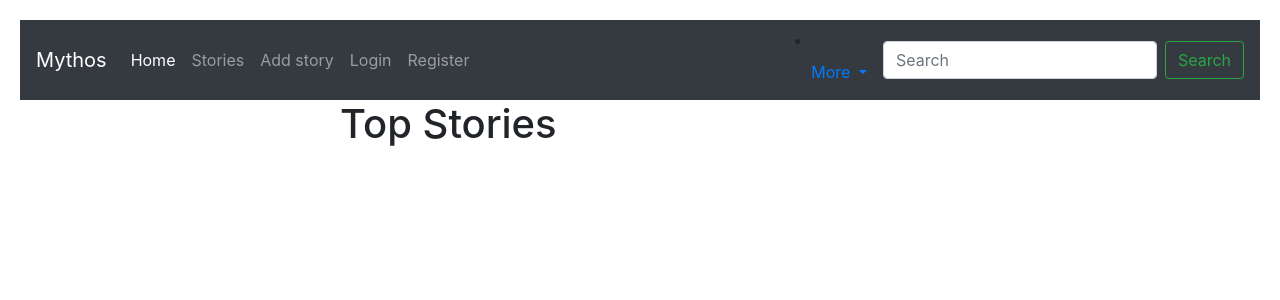
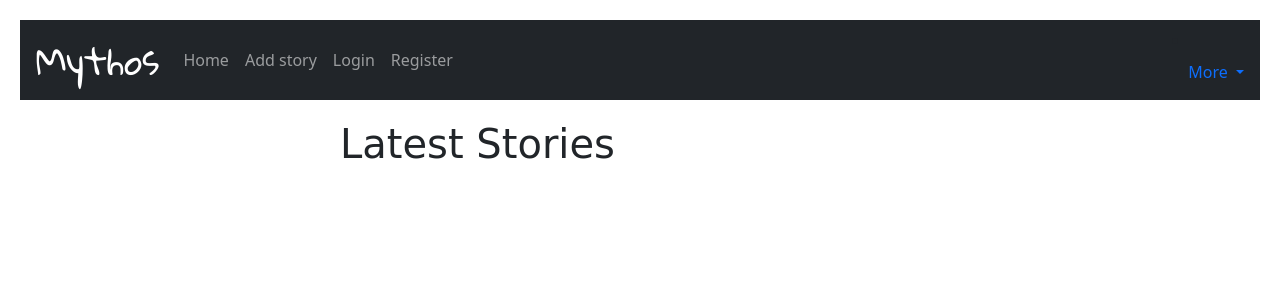
Before and after one commit to AMartins87/mythos, a Django app: page / in a window 1280 px wide. Shown: the top 300 px of the page. Run offline with Django 3.2, Linux system fonts and the light colour scheme; data that the repository does not hold is empty.

Commit message:
Minor corrections in views.py and html pages. Changed css styling and added google font

```diff
--- a/blog/views.py
+++ b/blog/views.py
@@ -1,6 +1,7 @@
 from django.shortcuts import render, get_object_or_404
 from django.views.generic import ListView, DetailView, CreateView
 from django.urls import reverse_lazy, reverse
+from django.http import HttpResponseRedirect
 from .models import Post, Comment
 from .forms import PostForm, CommentForm
 
@@ -47,13 +48,14 @@ class AddCommentView(CreateView):
 
     success_url = reverse_lazy('home')
 
+
 def LikeView(request, pk):
     post = get_object_or_404(Post, id=request.POST.get('post_id'))
-    liked=False
+    liked = False
     if post.likes.filter(id=request.user.id).exists():
         post.likes.remove(request.user)
         liked = False
     else:
         post.likes.add(request.user)
-        liked= True
+        liked = True
     return HttpResponseRedirect(reverse('blog', args=[str(pk)]))
--- a/static/css/style.css
+++ b/static/css/style.css
@@ -1,5 +1,11 @@
 body {
     padding: 20px;
+}
+
+h1.m-auto {
+    padding-top: 20px;
+    height: 80px;
+    width: 600px;
 }
 
 .h1, .h2, .h3, .h4, .h5, .h6 {
@@ -8,4 +14,14 @@ body {
 
 h1, h2, h3, h4, h5, h6 {
     margin-top: 15px;
+    font-family: 'Indie Flower', cursive;
 }
+
+.navbar-brand {
+    padding-left: 1rem;
+    font-size: 2.25rem;
+}
+
+a.navbar-brand {
+    font-family: 'Gloria Hallelujah', cursive;
+}
--- a/templates/add_comment.html
+++ b/templates/add_comment.html
@@ -1,5 +1,5 @@
 {% extends 'base.html' %}
-{% block title %} Add Comment {% endblock %}
+{% block title %} {% endblock %}
 
 {% block content %}
 
--- a/templates/base.html
+++ b/templates/base.html
@@ -4,10 +4,13 @@
 <head>
     <meta charset="utf-8">
     <meta name="viewport" content="width=device-width, initial-scale=1 shrink-to-fit=no">
+    <!-- Google Fonts -->
+    <link href="https://fonts.googleapis.com/css2?family=Gloria+Hallelujah&display=swap" rel="stylesheet">
+    <!-- Bootstrap CSS -->
+    <link rel="stylesheet" href="https://cdnjs.cloudflare.com/ajax/libs/font-awesome/5.15.3/css/all.min.css">
+    <link href="https://cdn.jsdelivr.net/npm/bootstrap@5.0.1/dist/css/bootstrap.min.css" rel="stylesheet"
+        integrity="sha384-+0n0xVW2eSR5OomGNYDnhzAbDsOXxcvSN1TPprVMTNDbiYZCxYbOOl7+AMvyTG2x" crossorigin="anonymous">
 
-    <!-- Bootstrap CSS -->
-    <link rel="stylesheet" href="https://cdn.jsdelivr.net/npm/bootstrap@4.3.1/dist/css/bootstrap.min.css"
-        integrity="sha384-ggOyR0iXCbMQv3Xipma34MD+dH/1fQ784/j6cY/iJTQUOhcWr7x9JvoRxT2MZw1T" crossorigin="anonymous">
     <!-- Personalised CSS-->
     <link href="/static/css/style.css" rel="stylesheet" />
     <title>{% block title %} {% endblock %}</title>
@@ -26,9 +29,9 @@
                 <li class="nav-item active">
                     <a class="nav-link" href="{% url 'home' %}">Home <span class="sr-only">(current)</span></a>
                 </li>
-                <li class="nav-item">
-                    <a class="nav-link" href="#">Stories</a>
-                </li>
+                <!-- <li class="nav-item">
+                    <a class="nav-link" href="stories.html">Stories</a>
+                </li> -->
                 {% if user.is_authenticated %}
                 <li class="nav-item">
                     <a class="nav-link" href="{% url 'new-post' %}">Add story</a>
@@ -38,17 +41,7 @@
                     <a class="nav-link" href="{% url 'login' %}">Add story</a>
                 </li>
                 {% endif %}
-                <!-- <li class="nav-item dropdown">
-                    <a class="nav-link dropdown-toggle" href="#" id="navbarDropdown" role="button"
-                        data-toggle="dropdown" aria-haspopup="true" aria-expanded="false">
-                        More
-                    </a>
-                    <div class="dropdown-menu" aria-labelledby="navbarDropdown">
-                        <a class="dropdown-item" href="#">Guidelines</a>
-                        <a class="dropdown-item" href="#">Contact Us</a>
-                    </div>
 
-                </li> -->
                 {% if user.is_authenticated %}
                 <div class="mx-4  dropdown">
                     <a class=" dropdown-toggle " href="#" id="navbarDropdown" role="button" data-toggle="dropdown"
@@ -56,7 +49,6 @@
 
                     <div class="nav-item dropdown">
                         <div class="dropdown-menu" aria-labelledby="navbarDropdown">
-
 
                             <a class="dropdown-item" href="{% url 'logout' %}">Logout</a>
                         </div>
@@ -87,10 +79,10 @@
 
                 </li>
             </ul>
-            <form class="form-inline my-2 my-lg-0">
+            <!-- <form class="form-inline my-2 my-lg-0">
                 <input class="form-control mr-sm-2" type="search" placeholder="Search" aria-label="Search">
                 <button class="btn btn-outline-success my-2 my-sm-0" type="submit">Search</button>
-            </form>
+            </form> -->
         </div>
     </nav>
 
--- a/templates/index.html
+++ b/templates/index.html
@@ -4,7 +4,7 @@
 
 {% block content %}
 
-<h1 class="m-auto" style="height: 120px; width: 600px;">Top Stories</h1>
+<h1 class="m-auto" style="height: 120px; width: 600px;">Latest Stories</h1>
 <div class="mx-auto mt-11" style="width: 800px;">
     <ol>
         {% for x in object_list %}
```
Also changed, not shown: templates/add_post.html (+5 -2 lines).
